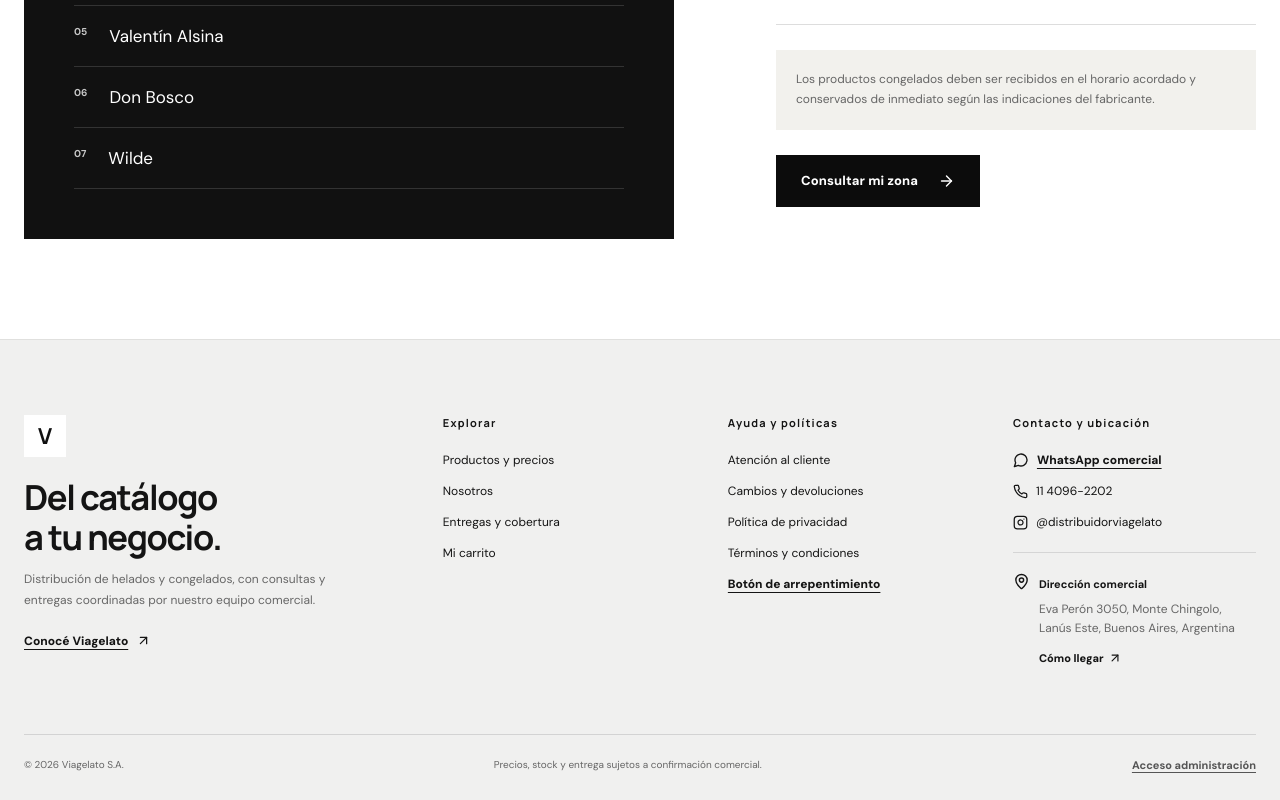
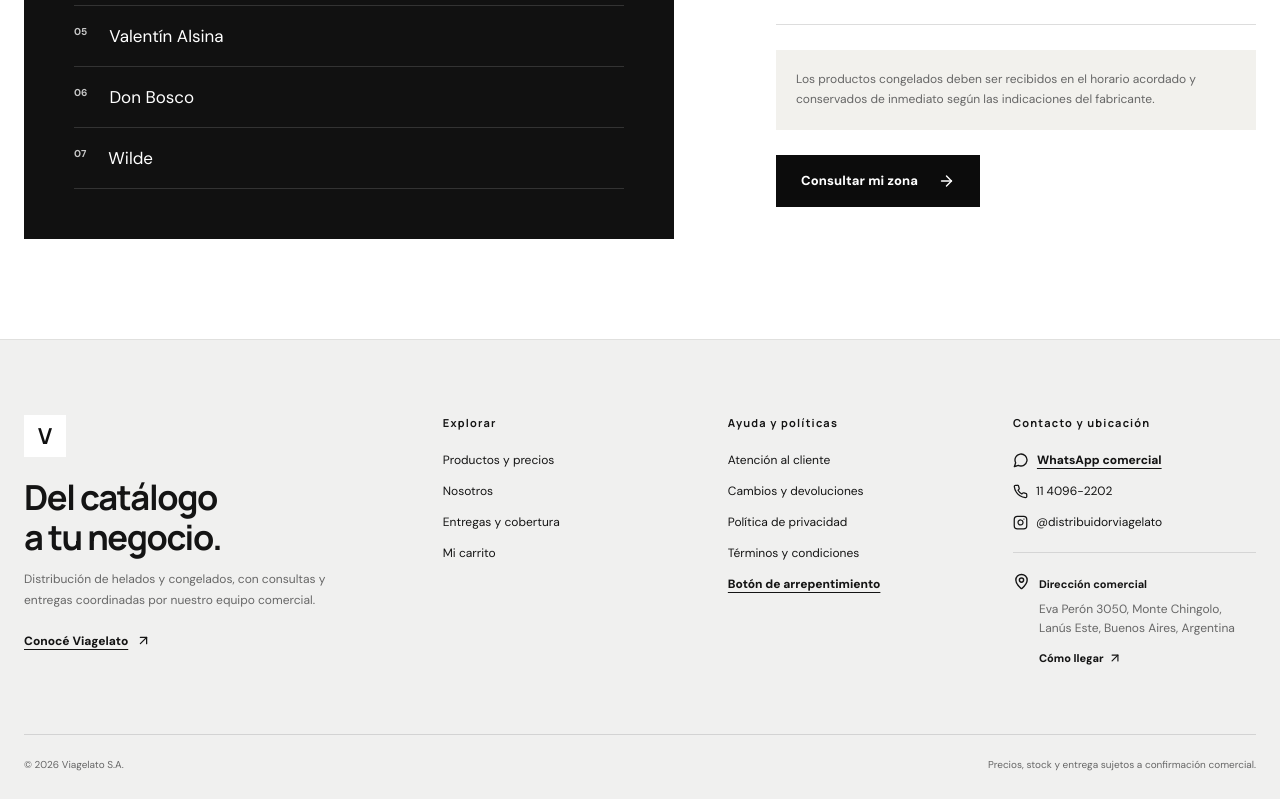
Before and after one commit to DylanDev08/Viagelato, a Next.js app: page /envios in a window 1280 px wide. Shown: the part 1024-1824 px from the top of the page. Built offline with nearby package versions, Linux system fonts and the light colour scheme; no server answers.

Commit message:
fix(storefront): remove public admin entry from footer

```diff
--- a/src/components/site-footer.tsx
+++ b/src/components/site-footer.tsx
@@ -31,6 +31,6 @@ export function SiteFooter({settings}:{settings:Settings}){
     <div className="footer-location"><MapPin size={17} aria-hidden="true"/><div><strong>{address?"Dirección comercial":"Ubicación comercial"}</strong>{address?<p>{address}</p>:<p>Consultá nuestra ubicación exacta por WhatsApp o desde Contacto.</p>}{map&&<a href={map} target="_blank" rel="noopener noreferrer">Cómo llegar <ArrowUpRight size={14}/></a>}{!address&&<Link href="/contacto">Consultar ubicación <ArrowUpRight size={14}/></Link>}</div></div>
    </div>
   </div>
-  <div className="shell footer-bottom"><span>© {new Date().getFullYear()} {settings.name}</span><span>Precios, stock y entrega sujetos a confirmación comercial.</span><Link className="footer-admin-entry" href="/admin">Acceso administración</Link></div>
+  <div className="shell footer-bottom"><span>© {new Date().getFullYear()} {settings.name}</span><span>Precios, stock y entrega sujetos a confirmación comercial.</span></div>
  </footer>;
 }
```
